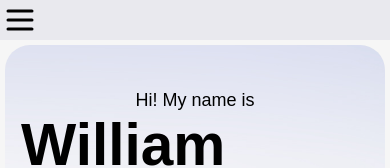
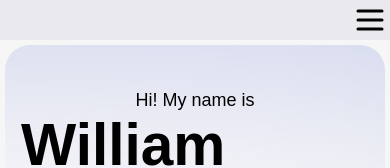
Before and after one commit to williamphk/portfolio-website-react, a React (Vite) app: page / in a window 390 px wide. Shown: the top 168 px of the page. Built offline with nearby package versions, Linux system fonts and the light colour scheme; a web font is replaced by a local one.

Commit message:
Fixed Header CSS

```diff
--- a/src/components/Header.css
+++ b/src/components/Header.css
@@ -55,6 +55,7 @@ nav {
   .nav-link {
     gap: min(2em, 4.15vw);
     flex-direction: row;
+    justify-content: center;
   }
 }
 
@@ -66,6 +67,7 @@ nav {
   }
   nav {
     padding: 5px 5px;
+    width: 100%;
   }
   .nav-link {
     flex-direction: column;
@@ -84,6 +86,7 @@ nav {
     cursor: pointer;
     display: flex;
     padding: 0;
+    justify-content: end;
   }
   .show-menu {
     height: calc(100vh - 40px) !important;
```
